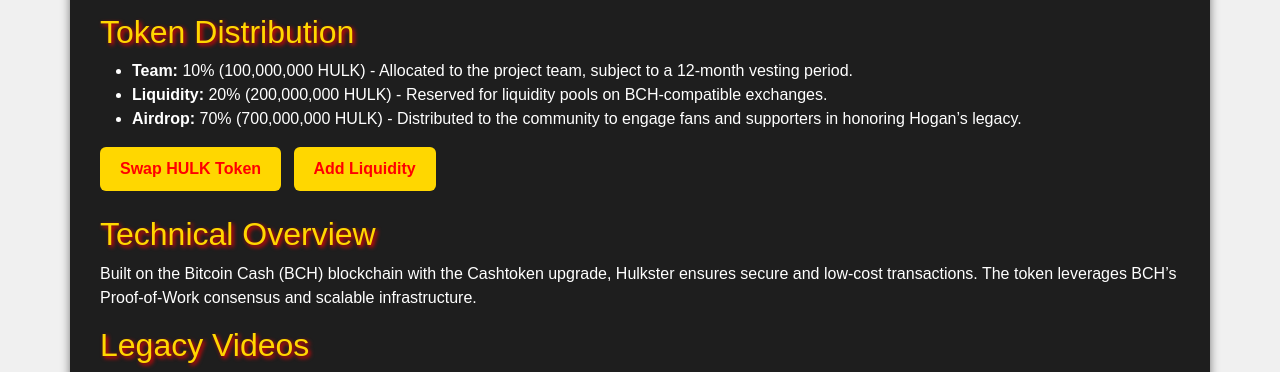
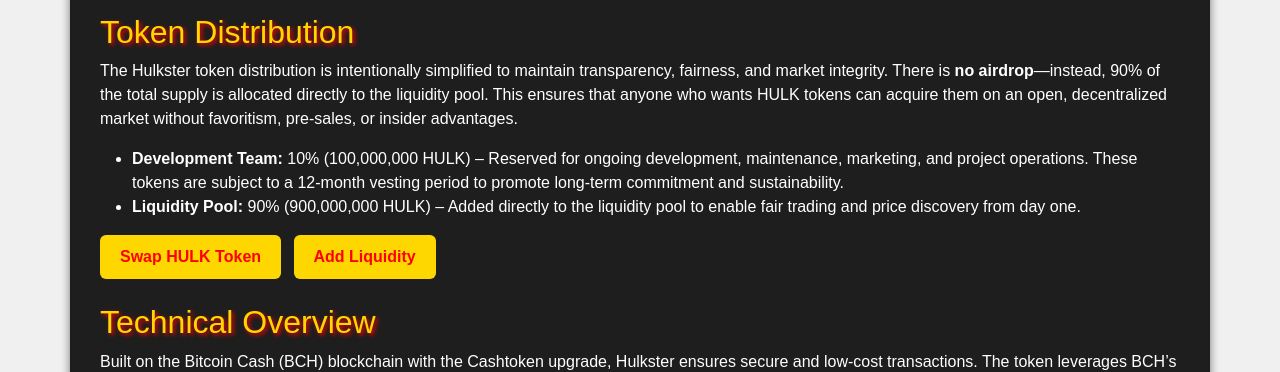
Before and after one commit to cryptobugnft/hulkamania, a plain HTML site: page index.html in a window 1280 px wide. Shown: the part 1134-1506 px from the top of the page. Drawn offline with nearby package versions, Linux system fonts and the light colour scheme.

Commit message:
no airdrop

```diff
--- a/index.html
+++ b/index.html
@@ -112,12 +112,14 @@
             <li><strong>Blockchain:</strong> Cashtoken on Bitcoin Cash (BCH) Chain</li>
         </ul>
 
-        <h2>Token Distribution</h2>
-        <ul>
-            <li><strong>Team:</strong> 10% (100,000,000 HULK) - Allocated to the project team, subject to a 12-month vesting period.</li>
-            <li><strong>Liquidity:</strong> 20% (200,000,000 HULK) - Reserved for liquidity pools on BCH-compatible exchanges.</li>
-            <li><strong>Airdrop:</strong> 70% (700,000,000 HULK) - Distributed to the community to engage fans and supporters in honoring Hogan’s legacy.</li>
-        </ul>
+<h2>Token Distribution</h2>
+<p>
+    The Hulkster token distribution is intentionally simplified to maintain transparency, fairness, and market integrity. There is <strong>no airdrop</strong>—instead, 90% of the total supply is allocated directly to the liquidity pool. This ensures that anyone who wants HULK tokens can acquire them on an open, decentralized market without favoritism, pre-sales, or insider advantages.
+</p>
+<ul>
+    <li><strong>Development Team:</strong> 10% (100,000,000 HULK) – Reserved for ongoing development, maintenance, marketing, and project operations. These tokens are subject to a 12-month vesting period to promote long-term commitment and sustainability.</li>
+    <li><strong>Liquidity Pool:</strong> 90% (900,000,000 HULK) – Added directly to the liquidity pool to enable fair trading and price discovery from day one.</li>
+</ul>
 
         <!-- Swap and Liquidity Links -->
 <div class="mt-3">
```
